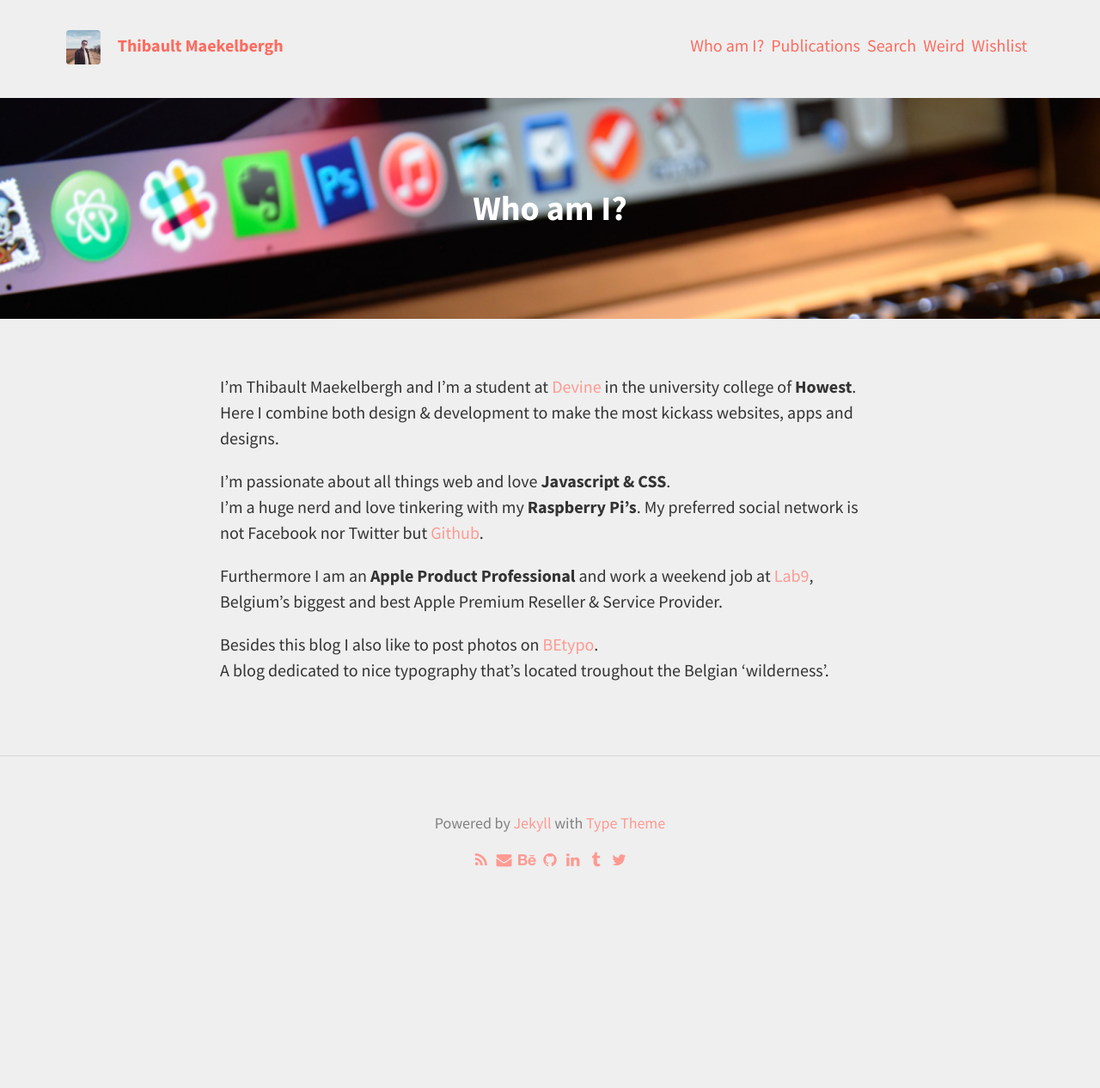
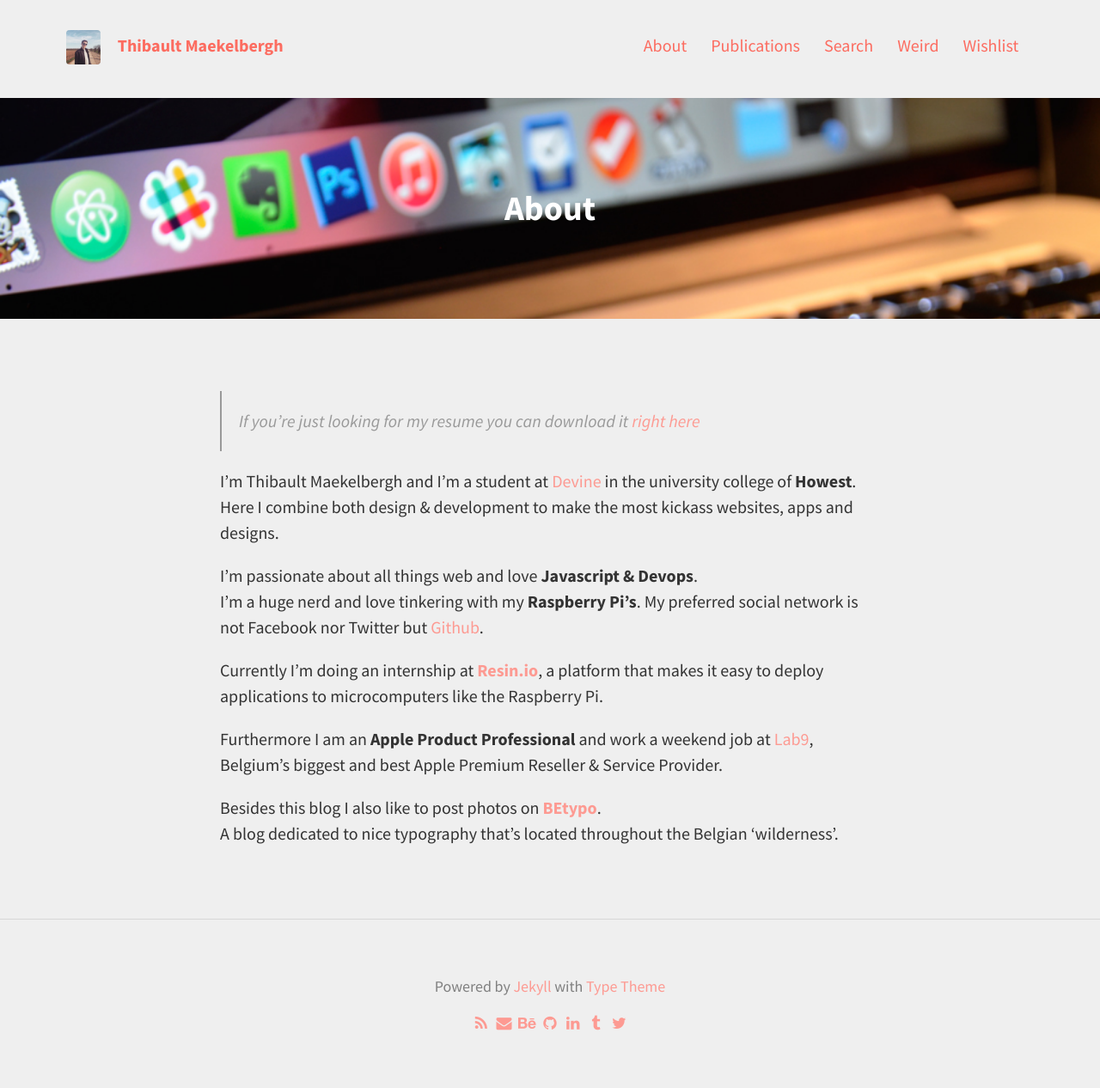
Before and after one commit to thibmaek/thibmaek.github.io, a Jekyll site: the page built from about.md, in a window 1280 px wide. Shown: the whole page at 86% size. Built offline with Jekyll 4.4.1, drawn with Linux system fonts in a browser that asks for light colours; nearby versions of some CDN libraries; before the commit the page ends 1076 px from its top, so only the background shows below that.

Commit message:
Updated about & added resume. Changes to nav padding

```diff
--- a/_sass/includes/_header.scss
+++ b/_sass/includes/_header.scss
@@ -19,9 +19,9 @@
   }
 
   .site-title {
+    float: left;
     font-size: 1em;
     font-weight: bold;
-    float: left;
     line-height: 1.5;
   }
 
@@ -39,6 +39,7 @@
       display: inline;
       float: left;
       margin-right: .4em;
+      padding: 0 10px;
     }
 
     @media (max-width: 1100px) {
--- a/about.md
+++ b/about.md
@@ -1,16 +1,20 @@
 ---
 layout: page
-title: Who am I?
+title: About
 permalink: /about/
 feature-img: "img/about.jpg"
 ---
 
+> If you're just looking for my resume you can download it [right here](../CV_Resume.pdf)
+
 I’m Thibault Maekelbergh and I’m a student at [Devine](http://devine.be) in the university college of **Howest**. Here I combine both design & development to make the most kickass websites, apps and designs.
 
-I’m passionate about all things web and love **Javascript & CSS**.
+I’m passionate about all things web and love **Javascript & Devops**.
 I’m a huge nerd and love tinkering with my **Raspberry Pi’s**. My preferred social network is not Facebook nor Twitter but [Github](https://github.com/thibmaek).
+
+Currently I'm doing an internship at **[Resin.io](https://resin.io)**, a platform that makes it easy to deploy applications to microcomputers like the Raspberry Pi.
 
 Furthermore I am an **Apple Product Professional** and work a weekend job at [Lab9](http://lab9.be), Belgium’s biggest and best Apple Premium Reseller & Service Provider.
 
-Besides this blog I also like to post photos on [BEtypo](http://betypo.tumblr.com).
-A blog dedicated to nice typography that's located troughout the Belgian 'wilderness'.
+Besides this blog I also like to post photos on **[BEtypo](http://betypo.tumblr.com)**.
+A blog dedicated to nice typography that's located throughout the Belgian 'wilderness'.
```
Also changed, not shown: 1 other file.
